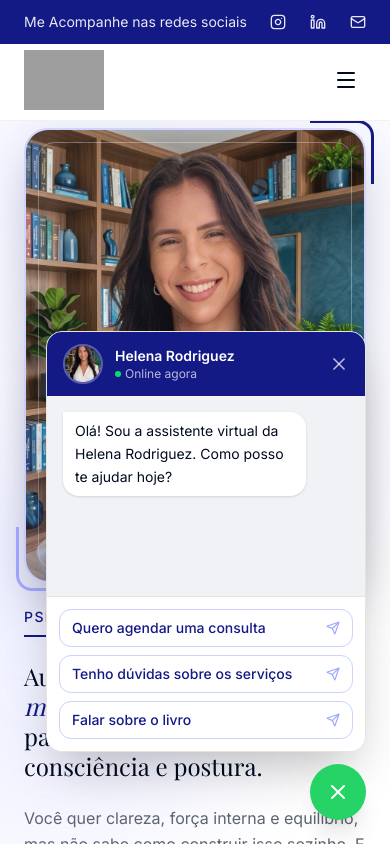
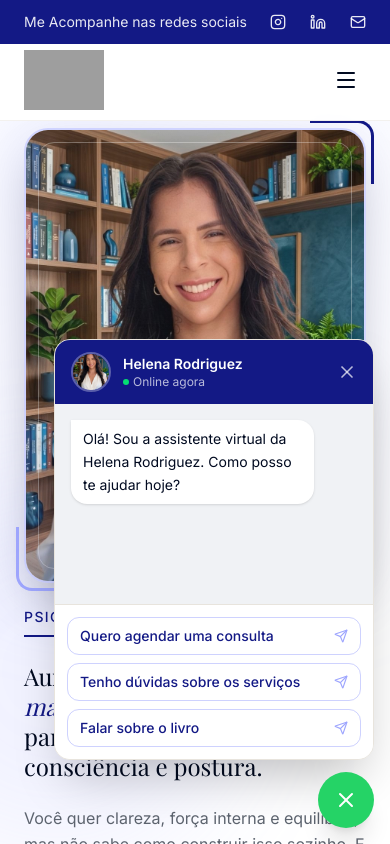
Before and after one commit to iluucasz/psicanalista-helena-rodriguez, a Next.js app: page / in a window 390 px wide. Both pictures are taken after a click on the button 338 px from the left and 792 px from the top of the page. Shown: the top 844 px of the page. Built offline with nearby package versions, Linux system fonts and the light colour scheme; grey boxes are pictures that could not be loaded; a web font is replaced by a local one.

Commit message:
Fix WhatsApp widget spacing on mobile

```diff
--- a/components/whatsapp-widget.tsx
+++ b/components/whatsapp-widget.tsx
@@ -89,10 +89,10 @@ export function WhatsAppWidget() {
   const lastMessageIsBot = messages[messages.length - 1]?.from === "bot"
 
   return (
-    <div className="fixed bottom-6 right-6 z-50 flex flex-col items-end gap-3">
+    <div className="fixed bottom-4 right-4 sm:bottom-6 sm:right-6 z-50 flex flex-col items-end gap-3">
       {/* Chat window */}
       {isOpen && (
-        <div className="w-80 bg-white rounded-2xl shadow-2xl overflow-hidden border border-border animate-in slide-in-from-bottom-4 fade-in duration-300">
+        <div className="w-[calc(100vw-2rem)] max-w-80 bg-white rounded-2xl shadow-2xl overflow-hidden border border-border animate-in slide-in-from-bottom-4 fade-in duration-300">
           {/* Header */}
           <div className="bg-primary px-4 py-3 flex items-center justify-between">
             <div className="flex items-center gap-3">
```
